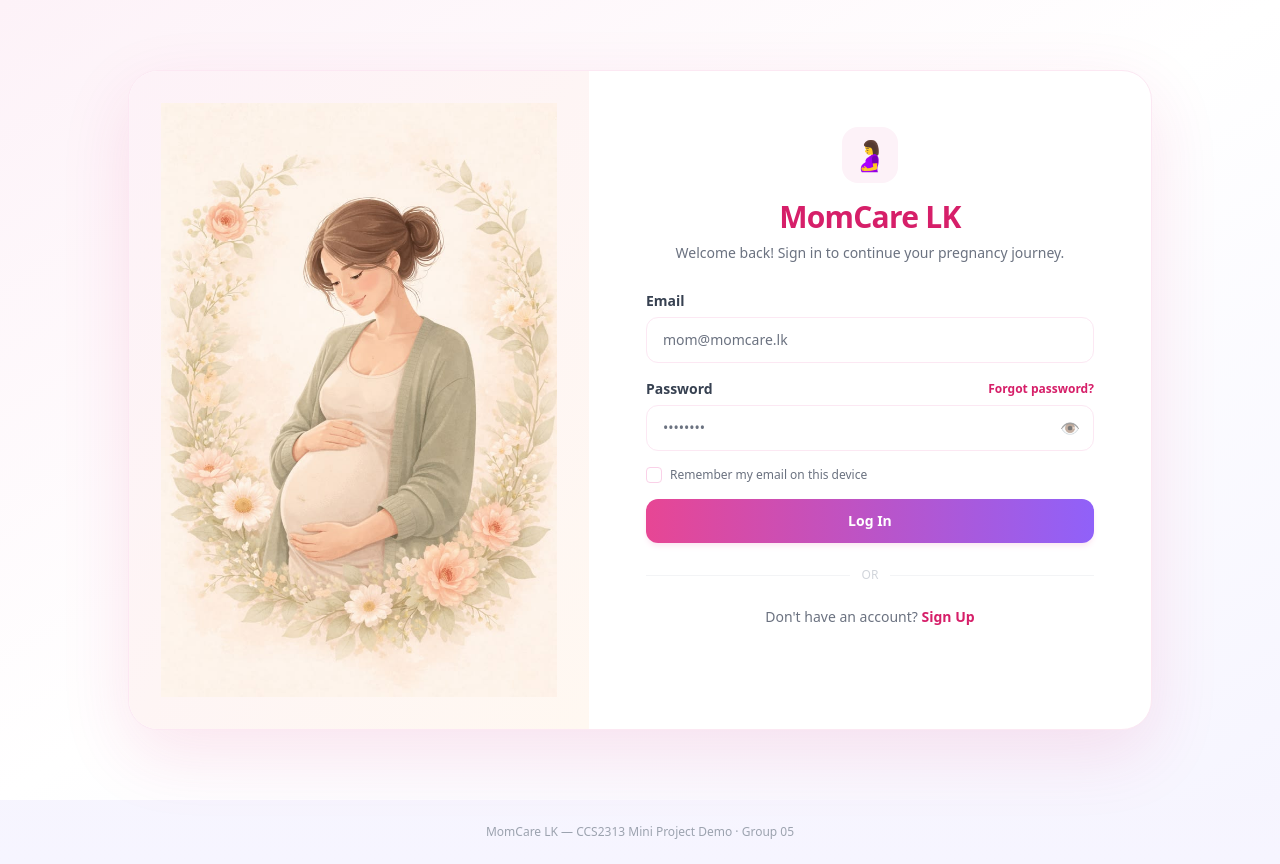
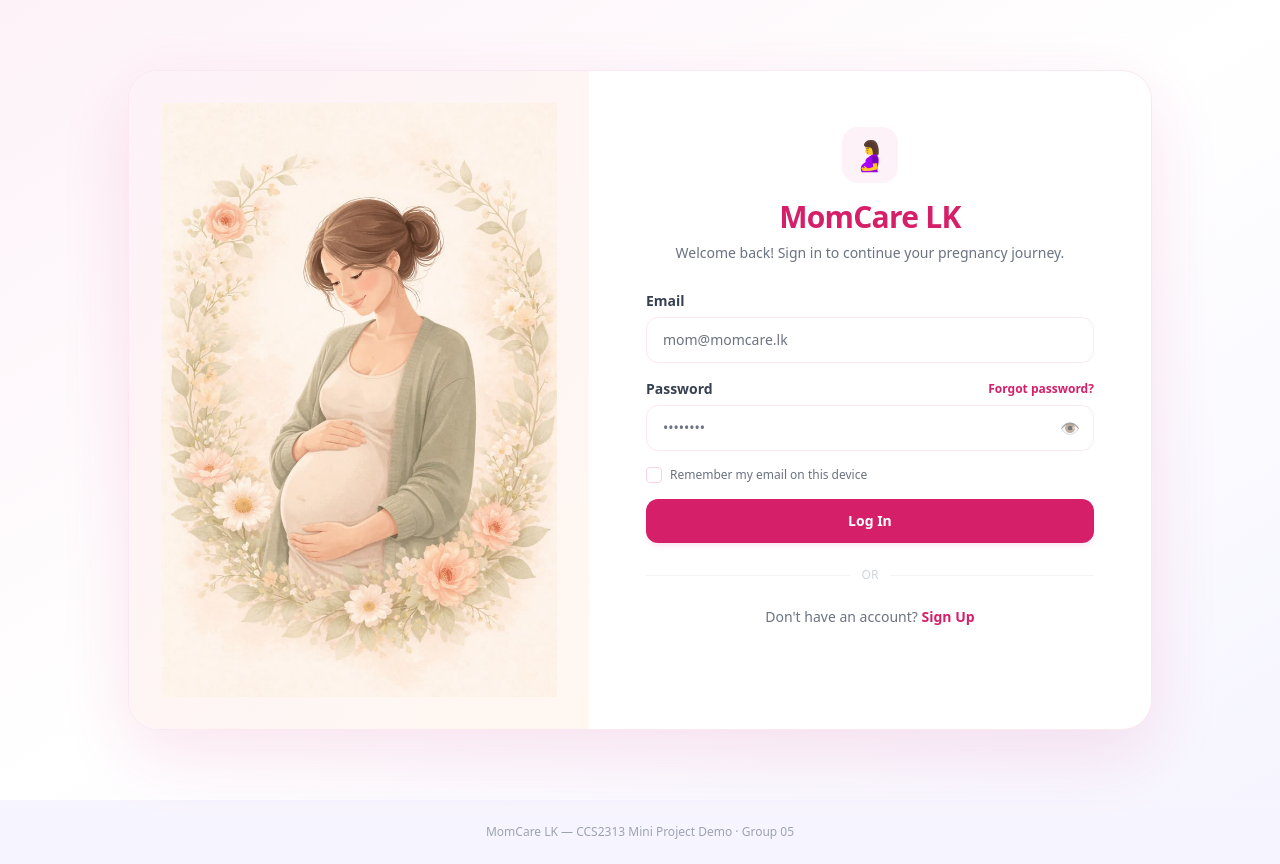
Before and after one commit to Pawani109/MomCare_LK, a React (Vite) app in the folder frontend/: page /login in a window 1280 px wide. Built offline with nearby package versions, Linux system fonts and the light colour scheme; no server answers.

Commit message:
Commit 48

```diff
--- a/frontend/src/components/Login.jsx
+++ b/frontend/src/components/Login.jsx
@@ -79,7 +79,7 @@ const Login = () => {
                 Remember my email on this device
               </label>
 
-              <button disabled={loading} className="w-full rounded-xl bg-gradient-to-r from-pink-500 to-purple-500 py-3 text-sm font-bold text-white shadow-md shadow-pink-100 transition hover:-translate-y-0.5 hover:shadow-lg disabled:cursor-not-allowed disabled:opacity-60">
+              <button disabled={loading} className="w-full rounded-xl bg-pink-600 py-3 text-sm font-bold text-white shadow-md shadow-pink-100 transition hover:-translate-y-0.5 hover:bg-pink-700 hover:shadow-lg disabled:cursor-not-allowed disabled:opacity-60">
                 {loading ? 'Signing in...' : t.login}
               </button>
             </form>
--- a/frontend/src/components/SuperAdminDashboard.jsx
+++ b/frontend/src/components/SuperAdminDashboard.jsx
@@ -134,7 +134,7 @@ const SuperAdminDashboard = () => {
   return (
     <div className="min-h-screen bg-[#fdf5f9]">
       {/* Single-colour MomCare-pink header */}
-      <header className="sticky top-0 z-50 bg-pink-600 text-white shadow-md shadow-pink-900/10">
+      <header className="sticky top-0 z-50 bg-pink-500 text-white shadow-md shadow-pink-900/10">
         <div className="mx-auto flex max-w-[1500px] items-center justify-between gap-4 px-4 py-3 sm:px-6 lg:px-8">
           <div>
             <div className="flex items-center gap-2">
@@ -164,7 +164,7 @@ const SuperAdminDashboard = () => {
       </header>
 
       <main className="mx-auto max-w-[1500px] px-4 py-6 sm:px-6 lg:px-8">
-        <section className="rounded-3xl bg-pink-600 p-6 text-white shadow-lg shadow-pink-200/60 sm:p-8">
+        <section className="rounded-3xl bg-pink-500 p-6 text-white shadow-lg shadow-pink-200/60 sm:p-8">
           <p className="text-xs font-bold uppercase tracking-[0.2em] text-pink-100">Platform overview</p>
           <div className="mt-2 flex flex-wrap items-end justify-between gap-4">
             <div>
@@ -222,7 +222,7 @@ const SuperAdminDashboard = () => {
             <div className="overflow-x-auto">
               <table className="w-full min-w-[1400px] border-collapse text-sm">
                 <thead>
-                  <tr className="bg-pink-600">
+                  <tr className="bg-pink-500">
                     <th className={thClass}>Mother</th>
                     <th className={thClass}>Status</th>
                     <th className={thClass}>Pregnancy profile</th>
```
